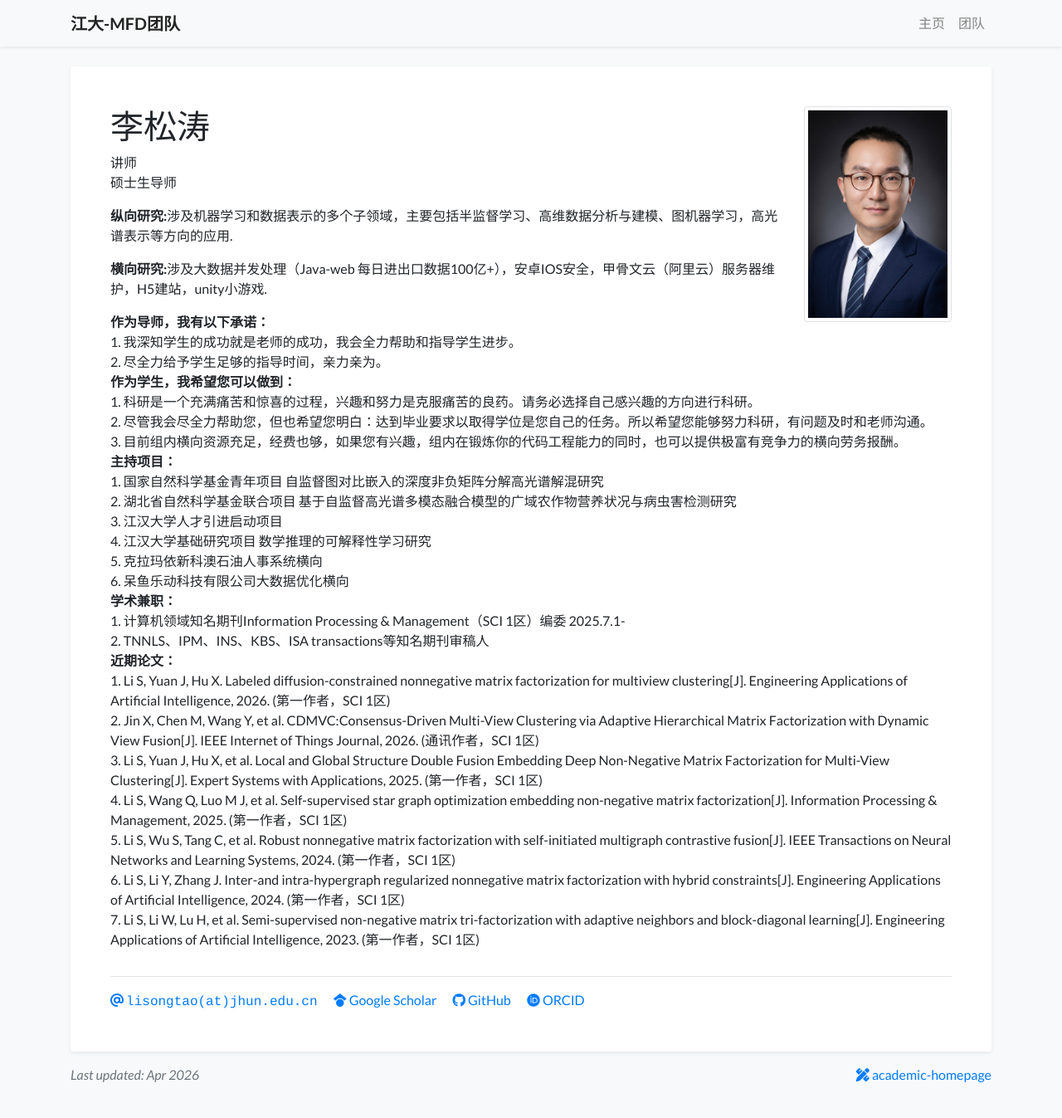
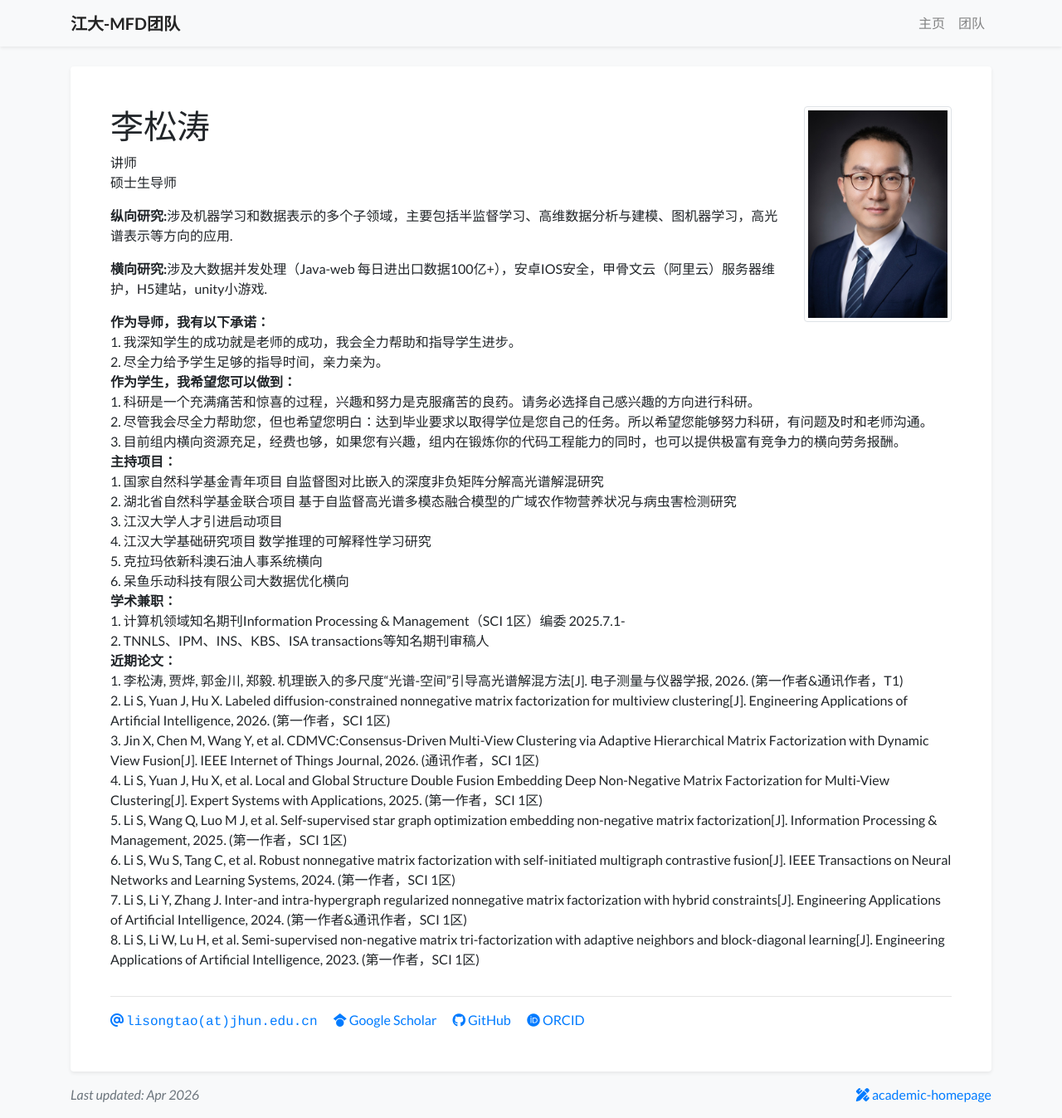
Before and after one commit to LstinWh/myself, a Jekyll site: the page built from index.html, in a window 1280 px wide and 1347 px high. Shown: the whole window at 83% size. Built offline with Jekyll 4.4.1, drawn with Linux system fonts in a browser that asks for light colours; nearby versions of some CDN libraries; a style sheet for code colours, icons or effects is not loaded.

Commit message:
Update profile.yml

```diff
--- a/_data/profile.yml
+++ b/_data/profile.yml
@@ -44,13 +44,14 @@ short_bio: >-
      1. 计算机领域知名期刊Information Processing & Management（SCI 1区）编委 2025.7.1- <br/>
      2. TNNLS、IPM、INS、KBS、ISA transactions等知名期刊审稿人<br/>
      <b>近期论文：</b><br/>
-     1. Li S, Yuan J, Hu X. Labeled diffusion-constrained nonnegative matrix factorization for multiview clustering[J]. Engineering Applications of Artificial Intelligence, 2026. (第一作者，SCI 1区)<br/>
-     2. Jin X, Chen M, Wang Y, et al. CDMVC:Consensus-Driven Multi-View Clustering via Adaptive Hierarchical Matrix Factorization with Dynamic View Fusion[J]. IEEE Internet of Things Journal, 2026. (通讯作者，SCI 1区)<br/>
-     3. Li S, Yuan J, Hu X, et al. Local and Global Structure Double Fusion Embedding Deep Non-Negative Matrix Factorization for Multi-View Clustering[J]. Expert Systems with Applications, 2025. (第一作者，SCI 1区)<br/>
-     4. Li S, Wang Q, Luo M J, et al. Self-supervised star graph optimization embedding non-negative matrix factorization[J]. Information Processing & Management, 2025. (第一作者，SCI 1区)<br/>
-     5. Li S, Wu S, Tang C, et al. Robust nonnegative matrix factorization with self-initiated multigraph contrastive fusion[J]. IEEE Transactions on Neural Networks and Learning Systems, 2024. (第一作者，SCI 1区)<br/>
-     6. Li S, Li Y, Zhang J. Inter-and intra-hypergraph regularized nonnegative matrix factorization with hybrid constraints[J]. Engineering Applications of Artificial Intelligence, 2024. (第一作者，SCI 1区)<br/>
-     7. Li S, Li W, Lu H, et al. Semi-supervised non-negative matrix tri-factorization with adaptive neighbors and block-diagonal learning[J]. Engineering Applications of Artificial Intelligence, 2023. (第一作者，SCI 1区)<br/>
+     1. 李松涛, 贾烨, 郭金川, 郑毅. 机理嵌入的多尺度“光谱-空间”引导高光谱解混方法[J]. 电子测量与仪器学报, 2026. (第一作者&通讯作者，T1)<br/>
+     2. Li S, Yuan J, Hu X. Labeled diffusion-constrained nonnegative matrix factorization for multiview clustering[J]. Engineering Applications of Artificial Intelligence, 2026. (第一作者，SCI 1区)<br/>
+     3. Jin X, Chen M, Wang Y, et al. CDMVC:Consensus-Driven Multi-View Clustering via Adaptive Hierarchical Matrix Factorization with Dynamic View Fusion[J]. IEEE Internet of Things Journal, 2026. (通讯作者，SCI 1区)<br/>
+     4. Li S, Yuan J, Hu X, et al. Local and Global Structure Double Fusion Embedding Deep Non-Negative Matrix Factorization for Multi-View Clustering[J]. Expert Systems with Applications, 2025. (第一作者，SCI 1区)<br/>
+     5. Li S, Wang Q, Luo M J, et al. Self-supervised star graph optimization embedding non-negative matrix factorization[J]. Information Processing & Management, 2025. (第一作者，SCI 1区)<br/>
+     6. Li S, Wu S, Tang C, et al. Robust nonnegative matrix factorization with self-initiated multigraph contrastive fusion[J]. IEEE Transactions on Neural Networks and Learning Systems, 2024. (第一作者，SCI 1区)<br/>
+     7. Li S, Li Y, Zhang J. Inter-and intra-hypergraph regularized nonnegative matrix factorization with hybrid constraints[J]. Engineering Applications of Artificial Intelligence, 2024. (第一作者&通讯作者，SCI 1区)<br/>
+     8. Li S, Li W, Lu H, et al. Semi-supervised non-negative matrix tri-factorization with adaptive neighbors and block-diagonal learning[J]. Engineering Applications of Artificial Intelligence, 2023. (第一作者，SCI 1区)<br/>
   </p>
 
 portrait_url: /assets/images/photos/portrait.jpg
```
